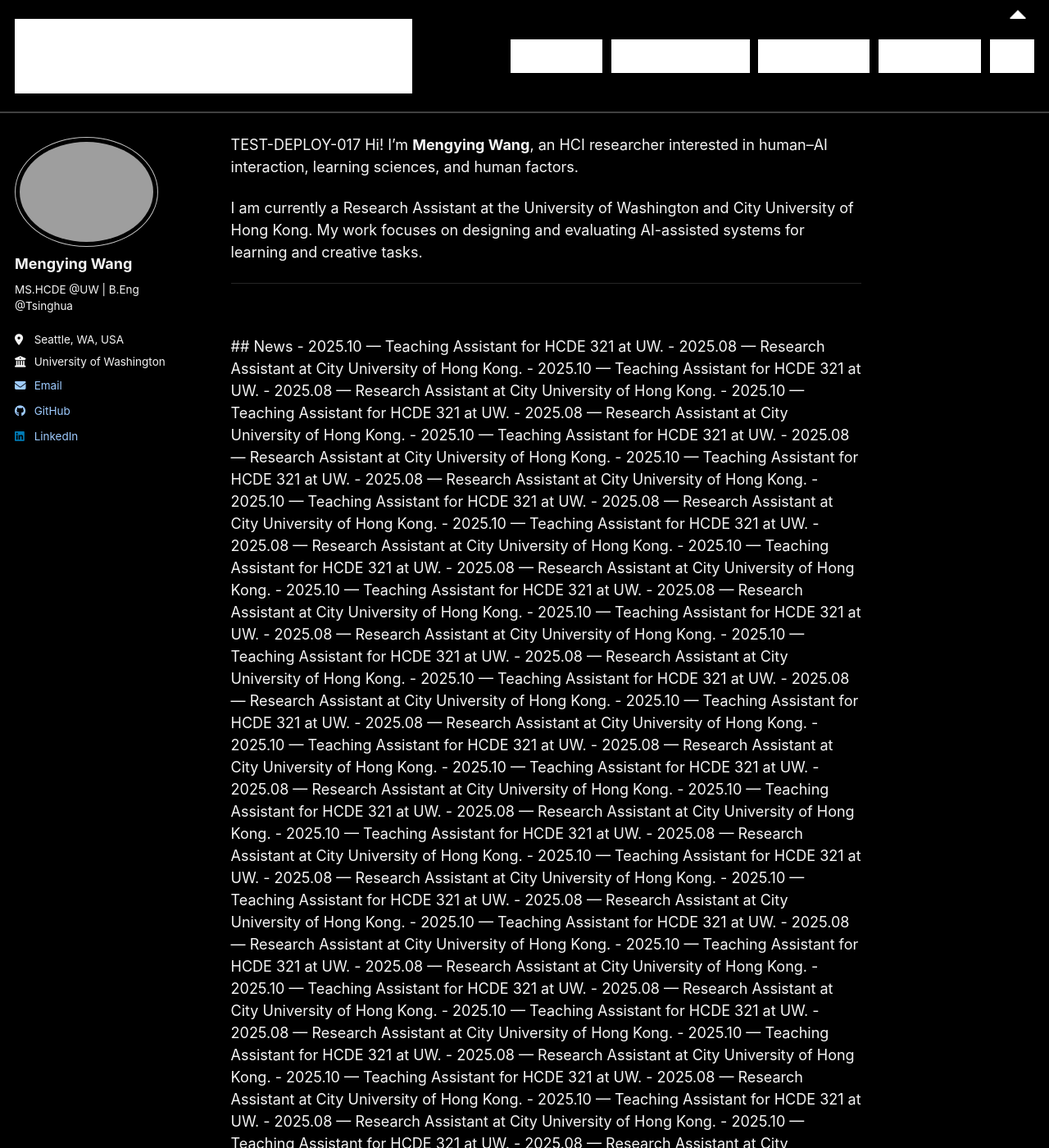
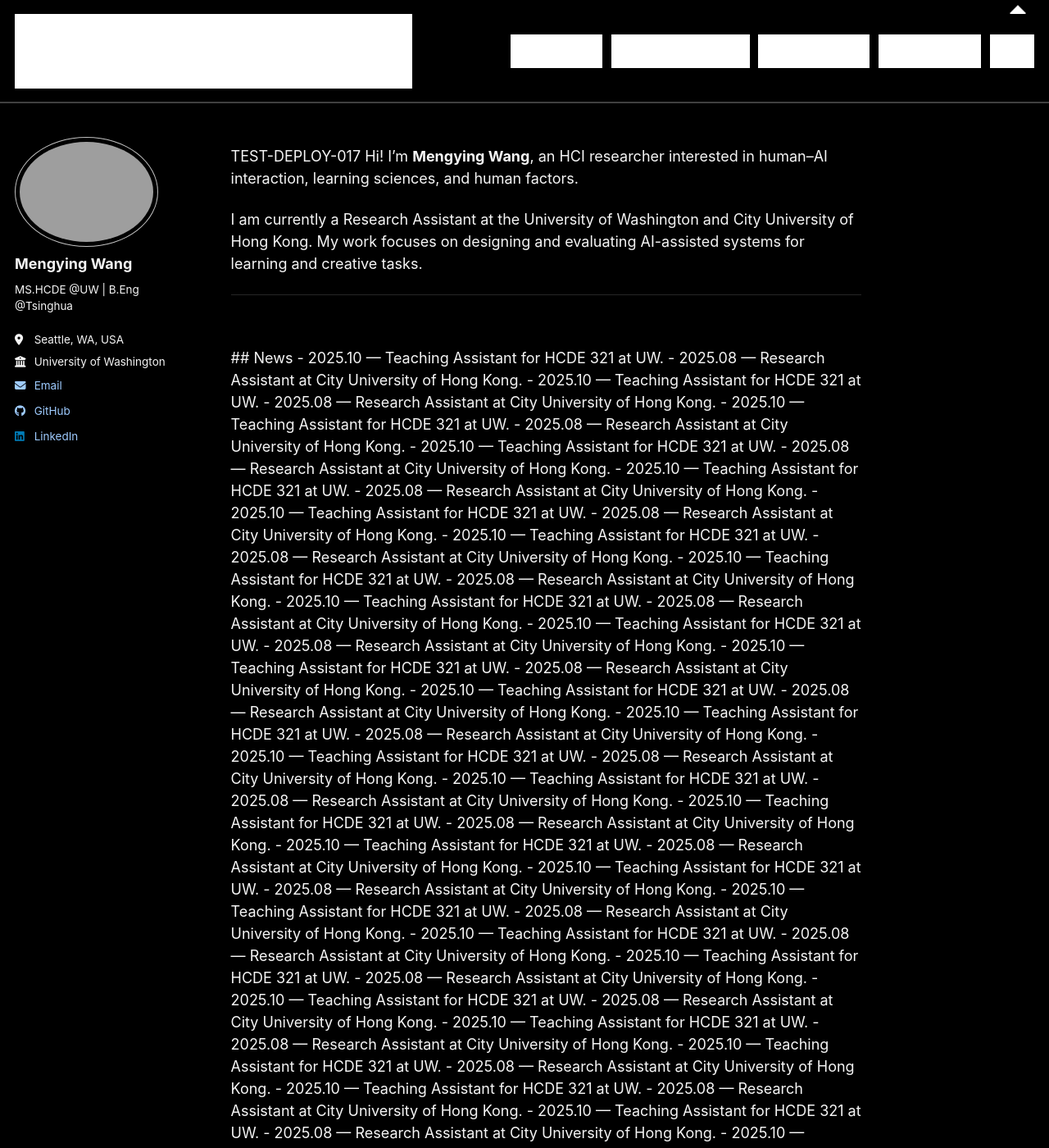
Before and after one commit to mengyingWWW/mengyingWWW.github.io, a Jekyll site: the page built from index.md, in a window 1280 px wide and 1400 px high. Shown: the whole window at 82% size. Built offline with Jekyll 4.4.1, drawn with Linux system fonts in a browser that asks for light colours; a script bundle is joined from its source files by our own code; library files that are not in the unit come from our copies.

Commit message:
Update custom.html

```diff
--- a/_includes/head/custom.html
+++ b/_includes/head/custom.html
@@ -291,8 +291,8 @@ nav#site-nav.greedy-nav > ul.visible-links > li:first-child {
 
 /* ===== Masthead: 2-line title + subtitle (Yuecheng style) ===== */
 .masthead {
-  padding-top: 12px !important;
-  padding-bottom: 12px !important;
+  padding-top: 6px !important;
+  padding-bottom: 6px !important;
 }
 
 .masthead .site-title {
@@ -332,13 +332,13 @@ nav#site-nav.greedy-nav > ul.visible-links > li:first-child {
 
 /* 1) 顶栏变窄 */
 .masthead {
-  padding-top: 12px !important;
-  padding-bottom: 12px !important;
+  padding-top: 6px !important;
+  padding-bottom: 6px !important;
 }
 
 /* 2) 让内容整体往下走一点，避免头像/侧栏贴顶 */
 body {
-  padding-top: 96px !important; /* 先用这个；想更低就 110px，更高就 80px */
+  padding-top: 110px !important; /* 先用这个；想更低就 110px，更高就 80px */
 }
 
 /* 3) 再给主内容一个小 margin（更保险） */
```
